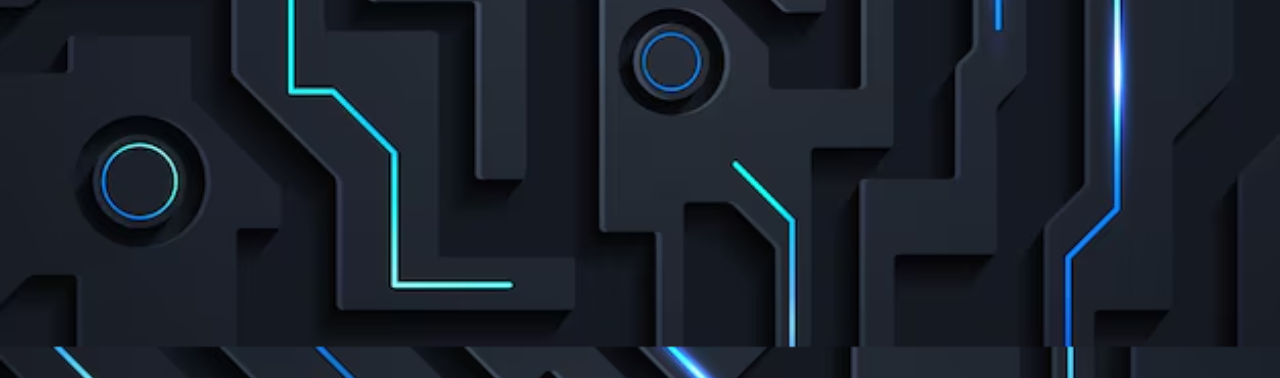
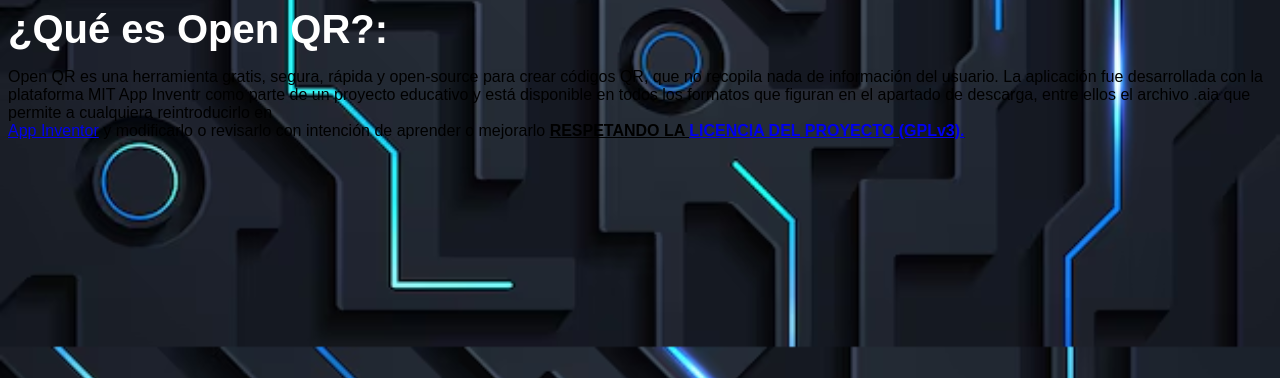
Before and after one commit to MM-brothers/Open-QR, a plain HTML site: page index.html in a window 1280 px wide. Shown: the part 422-800 px from the top of the page. Drawn offline with Linux system fonts and the light colour scheme.

Commit message:
Add description for Open QR tool in index.html
Added a description section explaining Open QR tool.

```diff
--- a/index.html
+++ b/index.html
@@ -19,5 +19,19 @@
                 </div>
             </div>
         </div>
+        <div class="description">
+            <h3>¿Qué es Open QR?:</h3>
+            <p>
+                Open QR es una herramienta gratis, segura, rápida y open-source para crear códigos QR, que no recopila nada de información del usuario.
+                La aplicación fue desarrollada con la plataforma MIT App Inventr como parte de un proyecto educativo y está disponible en todos los
+                formatos que figuran en el apartado de descarga, entre ellos el archivo .aia que permite a cualquiera reintroducirlo en <br>
+                <a href="https://appinventor.mit.edu/" target="_blank" rel="noopener noreferrer">App Inventor</a> y modificarlo o revisarlo con
+                intención de aprender o mejorarlo
+                <strong>
+                    RESPETANDO LA <a href="https://www.gnu.org/licenses/gpl-3.0.html" target="_blank" rel="noopener noreferrer">LICENCIA DEL PROYECTO (GPLv3).</a>
+                </strong>
+            </p>
+        </div>
     </body>
+
 </html>
```
